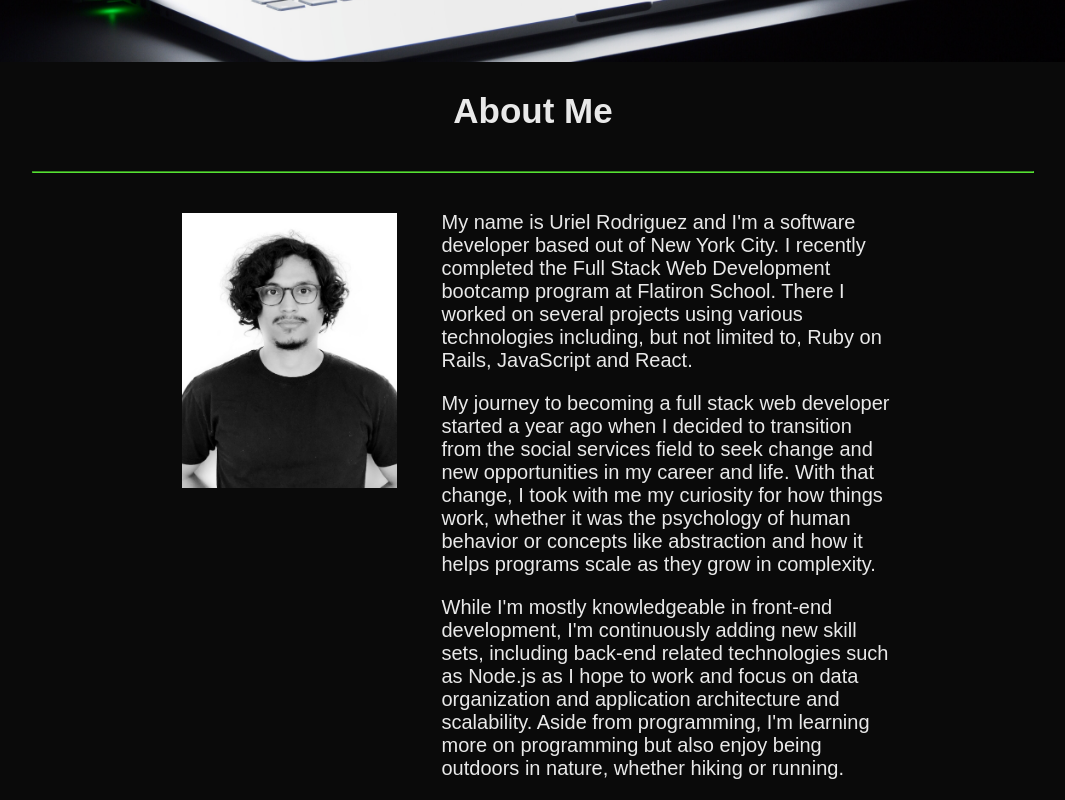
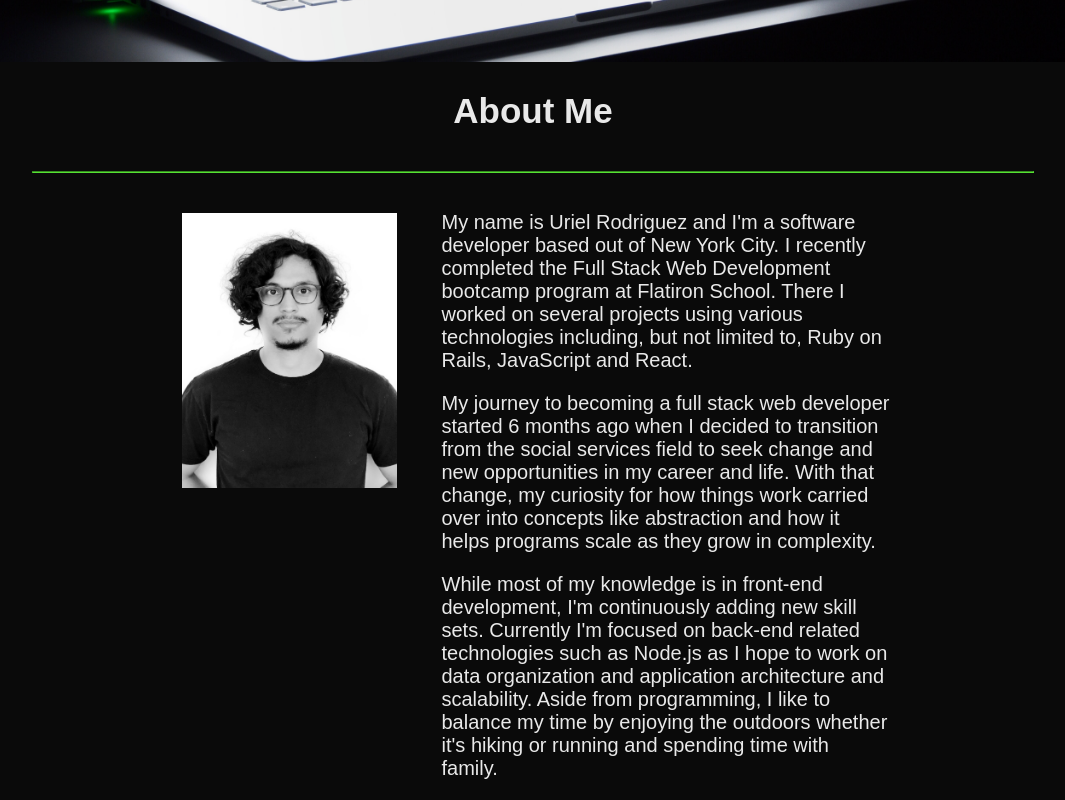
Before and after one commit to codenameuriel/portfolio, a React (Create React App) app: page /aboutme in a window 1280 px wide. Shown: the part 268-1068 px from the top of the page, without its empty margins (107-1172 px from the left). Built offline with nearby package versions, Linux system fonts and the light colour scheme; a web font is replaced by a local one.

Commit message:
make changes to AboutMe bio

```diff
--- a/src/components/AboutMe/AboutMe.js
+++ b/src/components/AboutMe/AboutMe.js
@@ -20,10 +20,10 @@ const AboutMe = () => {
             My name is Uriel Rodriguez and I'm a software developer based out of New York City. I recently completed the Full Stack Web Development bootcamp program at Flatiron School. There I worked on several projects using various technologies including, but not limited to, Ruby on Rails, JavaScript and React.
           </p>
           <p>
-            My journey to becoming a full stack web developer started a year ago when I decided to transition from the social services field to seek change and new opportunities in my career and life. With that change, I took with me my curiosity for how things work, whether it was the psychology of human behavior or concepts like abstraction and how it helps programs scale as they grow in complexity.
+            My journey to becoming a full stack web developer started 6 months ago when I decided to transition from the social services field to seek change and new opportunities in my career and life. With that change, my curiosity for how things work carried over into concepts like abstraction and how it helps programs scale as they grow in complexity.
           </p>
           <p>
-            While I'm mostly knowledgeable in front-end development, I'm continuously adding new skill sets, including back-end related technologies such as Node.js as I hope to work and focus on data organization and application architecture and scalability. Aside from programming, I'm learning more on programming but also enjoy being outdoors in nature, whether hiking or running.
+            While most of my knowledge is in front-end development, I'm continuously adding new skill sets. Currently I'm focused on back-end related technologies such as Node.js as I hope to work on data organization and application architecture and scalability. Aside from programming, I like to balance my time by enjoying the outdoors whether it's hiking or running and spending time with family.
           </p>
         </div>
       </div>
```
Also changed, not shown: src/hoc/withErrorHandler/withErrorHandler.js (deleted, +0 -11 lines).
